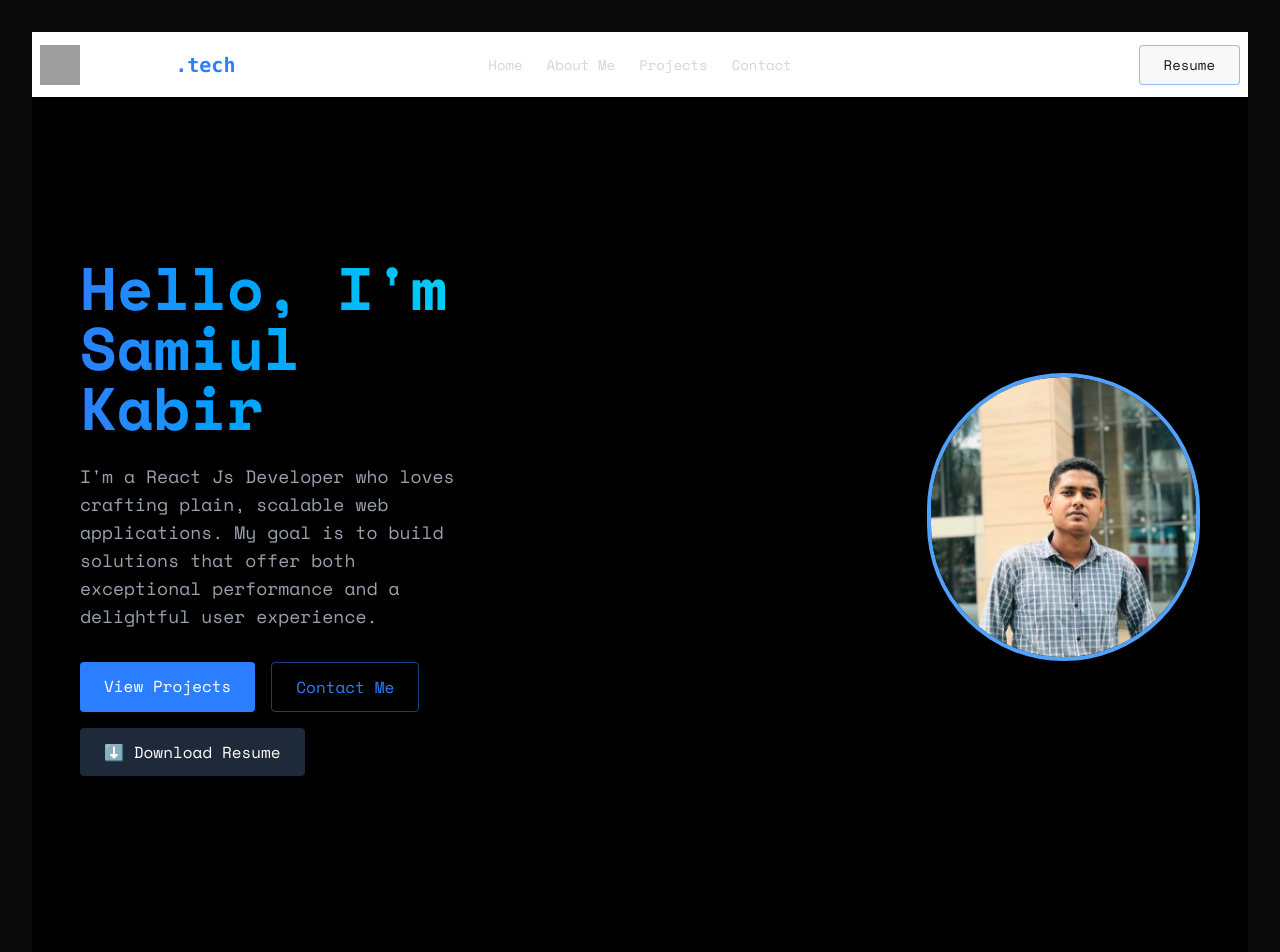
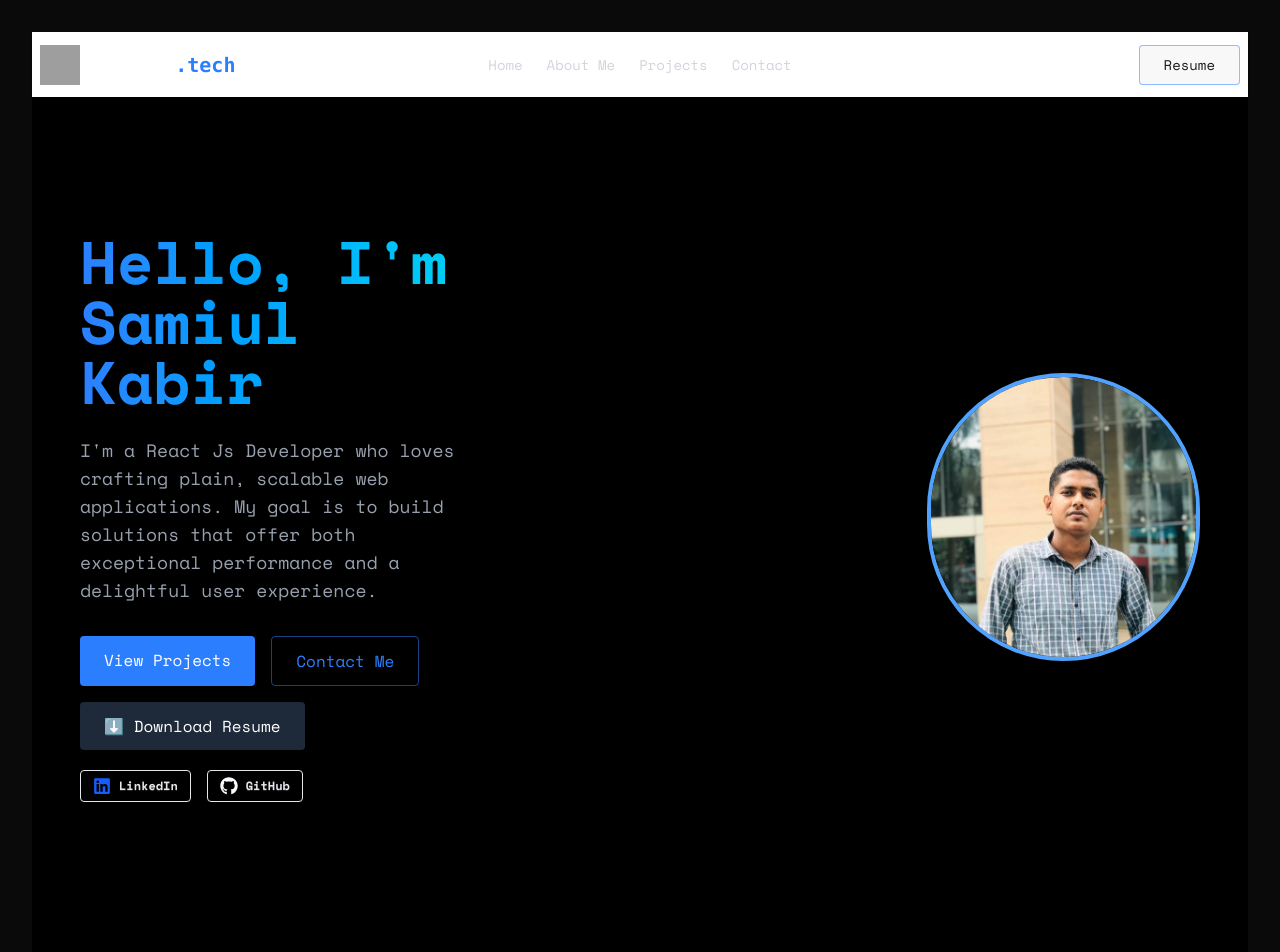
Before and after one commit to nafeesalways/beautiful-portfolio, a React (Vite) app: page / in a window 1280 px wide. Shown: the top 952 px of the page. Built offline with nearby package versions, Linux system fonts and the light colour scheme; grey boxes are pictures that could not be loaded; a web font is replaced by a local one.

Commit message:
web link done

```diff
--- a/package.json
+++ b/package.json
@@ -14,6 +14,7 @@
     "emailjs-com": "^3.2.0",
     "react": "^19.1.0",
     "react-dom": "^19.1.0",
+    "react-icons": "^5.5.0",
     "react-router": "^7.6.3",
     "sweetalert2": "^11.22.1",
     "tailwindcss": "^4.1.11"
--- a/src/components/Navbar.jsx
+++ b/src/components/Navbar.jsx
@@ -23,7 +23,7 @@ const Navbar = () => {
   </div>
   <div className="navbar-center hidden lg:flex">
     <ul className="menu menu-horizontal px-1">
-      <li><a href='#home' className='text-gray-300 hover:text-white transition-colors'>Home</a></li>
+      <li><a href='#home' className='text-gray-300  hover:text-white transition-colors'>Home</a></li>
       <li><a href='#about' className='text-gray-300 hover:text-white transition-colors'>About Me</a></li>
       <li><a href='#projects' className='text-gray-300 hover:text-white transition-colors'>Projects</a></li>
       <li><a href='#contact' className='text-gray-300 hover:text-white transition-colors'>Contact</a></li>
--- a/src/components/sections/Home.jsx
+++ b/src/components/sections/Home.jsx
@@ -1,6 +1,7 @@
 import React from 'react';
 import ReviewOnScroll from '../ReviewOnScroll';
 import profile from '../../assets/profile.jpg'
+import { FaLinkedin, FaGithub } from 'react-icons/fa';
 
 const Home = () => {
   return (
@@ -39,6 +40,32 @@ const Home = () => {
             </a>
           </div>
         </div>
+
+
+
+
+<div className="flex justify-center md:justify-start gap-4 mt-5">
+  <a
+    href="https://www.linkedin.com/in/samiul-kabir-11177333a/"
+    target="_blank"
+    rel="noopener noreferrer"
+    className="btn btn-outline btn-sm flex items-center gap-2 "
+  >
+    <FaLinkedin className="text-blue-600 text-lg" />
+    LinkedIn
+  </a>
+
+  <a
+    href="https://github.com/nafeesalways"
+    target="_blank"
+    rel="noopener noreferrer"
+    className="btn btn-outline btn-sm flex items-center gap-2"
+  >
+    <FaGithub className="text-gray-50 text-lg " />
+    GitHub
+  </a>
+</div>
+
       </ReviewOnScroll>
 
       {/* Right: Image */}
```
Also changed, not shown: 2 other files (tests, documents, lock files or other folders).
